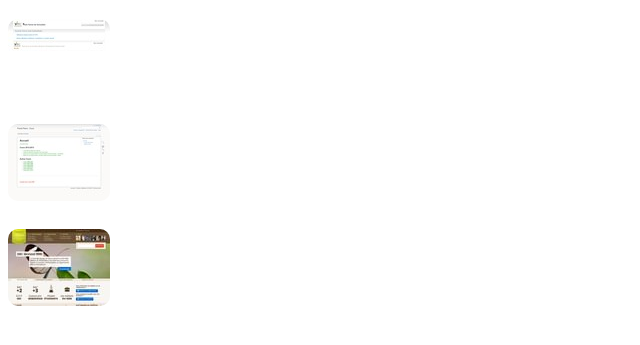
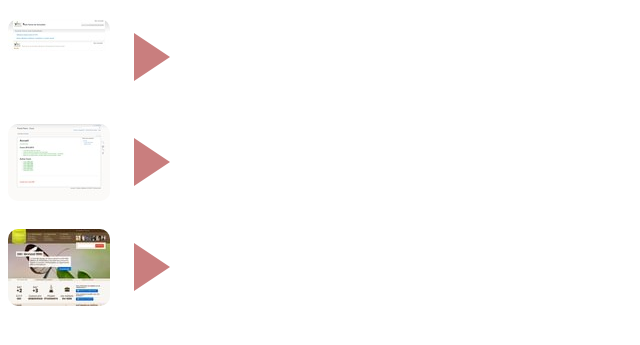
Before and after one commit to MMI-NFC-2026/sae105-r112-tp4-hraimi-chloe, a plain HTML site: page index.html in a window 1280 px wide. Shown: the part 61-406 px from the top of the page, without its empty margins (0-640 px from the left). Drawn offline with Linux system fonts and the light colour scheme.

Commit message:
ajout de after dans summary + test du code

```diff
--- a/src/css/components/accordeon.css
+++ b/src/css/components/accordeon.css
@@ -32,6 +32,20 @@
   display: none;
 }
 
+.accordeon summary::after {
+  content: "";
+  width: 0;
+  height: 0;
+  border-top: 24px solid transparent;
+  border-bottom: 24px solid transparent;
+  border-left: 36px solid #c97e7e;
+  transition: transform 0.25s ease, border-left-color 0.25s ease;
+}
+
+.accordeon > details[open] > summary::after {
+  transform: rotate(90deg);
+  border-left-color: #f4a3a8;
+}
 /* Taille fixe image*/
 .accordeon summary img {
   display: block;
@@ -49,6 +63,7 @@
 .accordeon details::details-content {
   max-width: 0px;
   opacity: 0;
+  overflow: hidden;
   transition:
     max-width 0.35s ease,
     opacity 0.25s ease,
@@ -63,11 +78,3 @@
 .accordeon .contenu {
   padding-top: 10px;
 }
-
-.accordeon > details > summary {
-  list-style: none;
-}
-.accordeon > details > summary::marker,
-.accordeon > details > summary::-webkit-details-marker {
-  display: none;
-}
```
